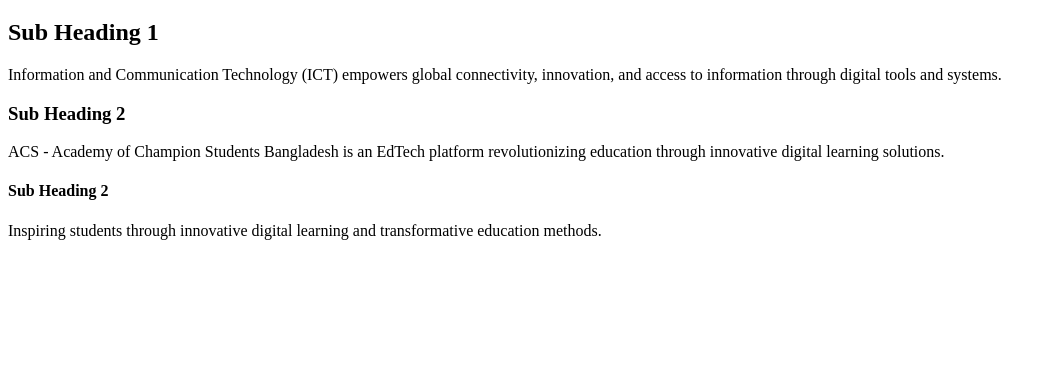
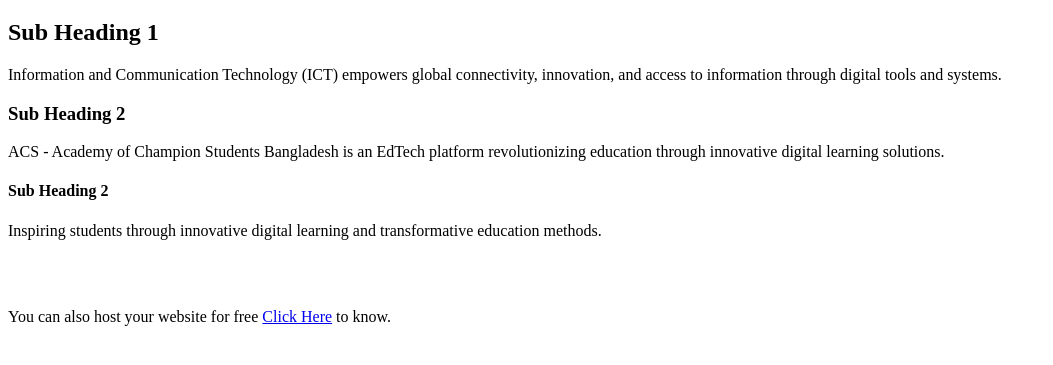
Before and after one commit to halfanhossenhabib/hw, a plain HTML site: page index.html in a window 1280 px wide. Shown: the part 61-426 px from the top of the page, without its empty margins (0-1053 px from the left). Drawn offline with Linux system fonts and the light colour scheme.

Commit message:
index.html

```diff
--- a/index.html
+++ b/index.html
@@ -11,7 +11,8 @@
 	<h3>Sub Heading 2</h3>
 		<p>ACS - Academy of Champion Students Bangladesh is an EdTech platform revolutionizing education through innovative digital learning solutions.</p>
 	<h4>Sub Heading 2</h4>
-		<p>Inspiring students through innovative digital learning and transformative education methods.</p>
-
+		<p>Inspiring students through innovative digital learning and transformative education methods.</p> <br>
+        <br>
+<p>You can also host your website for free <a href="https://halfanhossenhabib.github.io/mysite-tricks/">Click Here</a> to know. </p>
 </body>
 </html>
```
